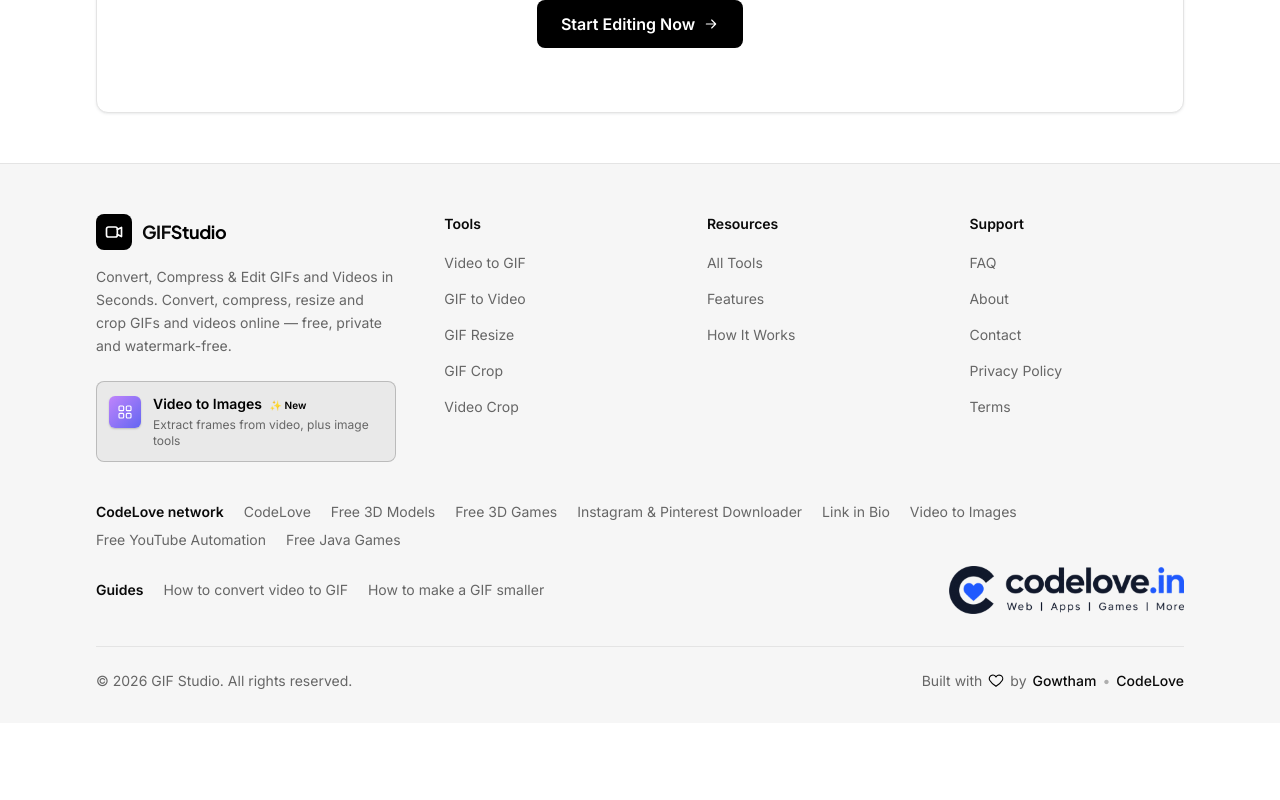
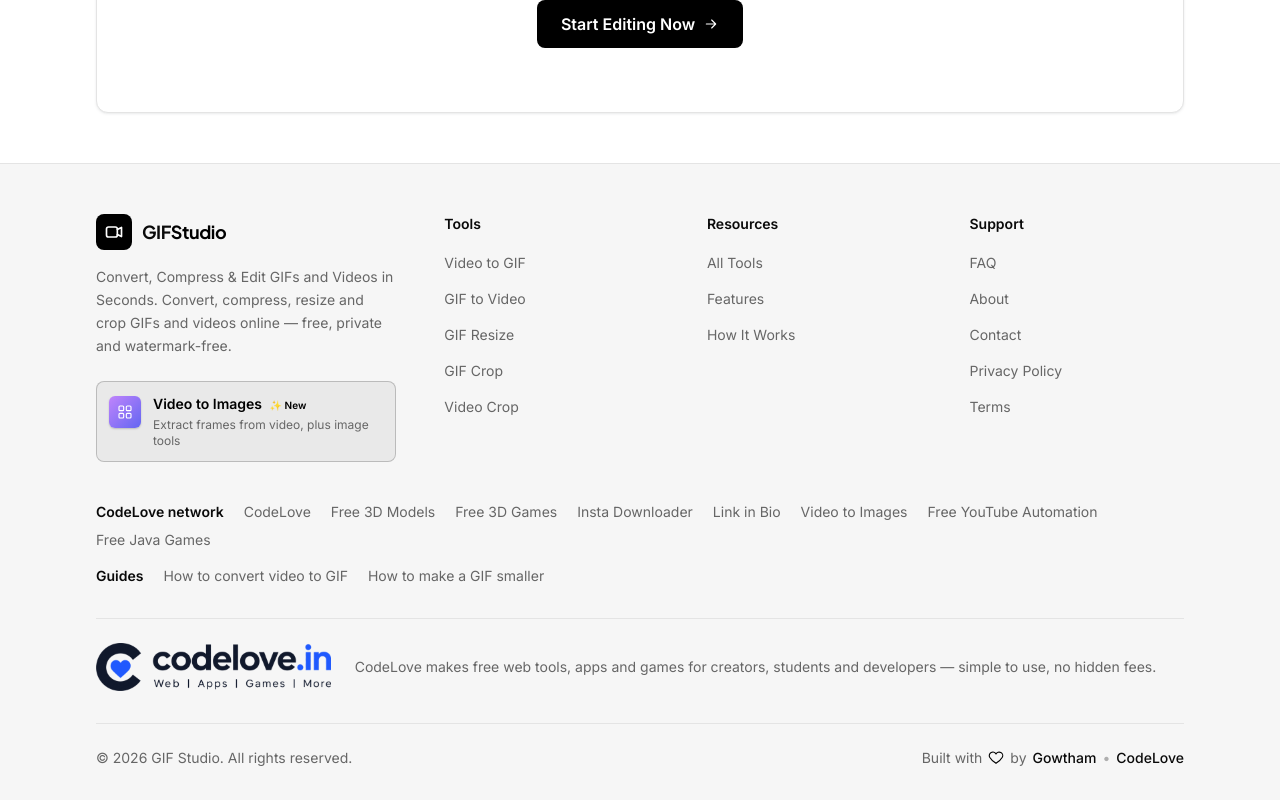
Before and after one commit to Gowtham-Raj-Dev/video-to-gif, a Next.js app: page / in a window 1280 px wide. Shown: the part 7601-8401 px from the top of the page. Before the commit the page ends 8324 px from the top, so only its background shows below. Built offline with nearby package versions, Linux system fonts and the light colour scheme.

Commit message:
Footer: Insta Downloader label and CodeLove blurb under the logo

```diff
--- a/components/Footer.tsx
+++ b/components/Footer.tsx
@@ -111,12 +111,16 @@
               {g.label}
             </a>
           ))}
+        </div>
+
+        {/* The parent brand and what it does, in one line — same text on every CodeLove site. */}
+        <div className="mt-8 flex flex-col gap-3 border-t border-[color:var(--border)] pt-6 sm:flex-row sm:items-center sm:gap-6">
           <a
             href={SITE.brandUrl}
             target="_blank"
             rel="noopener noreferrer"
             aria-label="CodeLove — codelove.in"
-            className="block w-fit max-sm:mt-3 max-sm:basis-full sm:ml-auto"
+            className="block w-fit shrink-0"
           >
             {/* eslint-disable-next-line @next/next/no-img-element */}
             <img
@@ -137,6 +141,10 @@
               className="hidden h-12 w-auto [.dark_&]:block"
             />
           </a>
+          <p className="text-sm leading-relaxed text-muted">
+            CodeLove makes free web tools, apps and games for creators, students and developers — simple to use, no
+            hidden fees.
+          </p>
         </div>
 
         <div className="mt-8 flex flex-col items-center justify-between gap-4 border-t border-[color:var(--border)] pt-6 text-sm text-muted sm:flex-row">
--- a/lib/site.ts
+++ b/lib/site.ts
@@ -35,7 +35,7 @@
   { label: "CodeLove", href: SITE.brandUrl },
   { label: "Free 3D Models", href: "https://models.codelove.in" },
   { label: "Free 3D Games", href: "https://games.codelove.in" },
-  { label: "Instagram & Pinterest Downloader", href: "https://downloader.codelove.in" },
+  { label: "Insta Downloader", href: "https://downloader.codelove.in" },
   { label: "Link in Bio", href: "https://linkinbio.codelove.in" },
   { label: "Video to Images", href: VIDEO_TO_IMAGES_URL },
   { label: "Free YouTube Automation", href: "https://utubeflow.codelove.in" },
```
